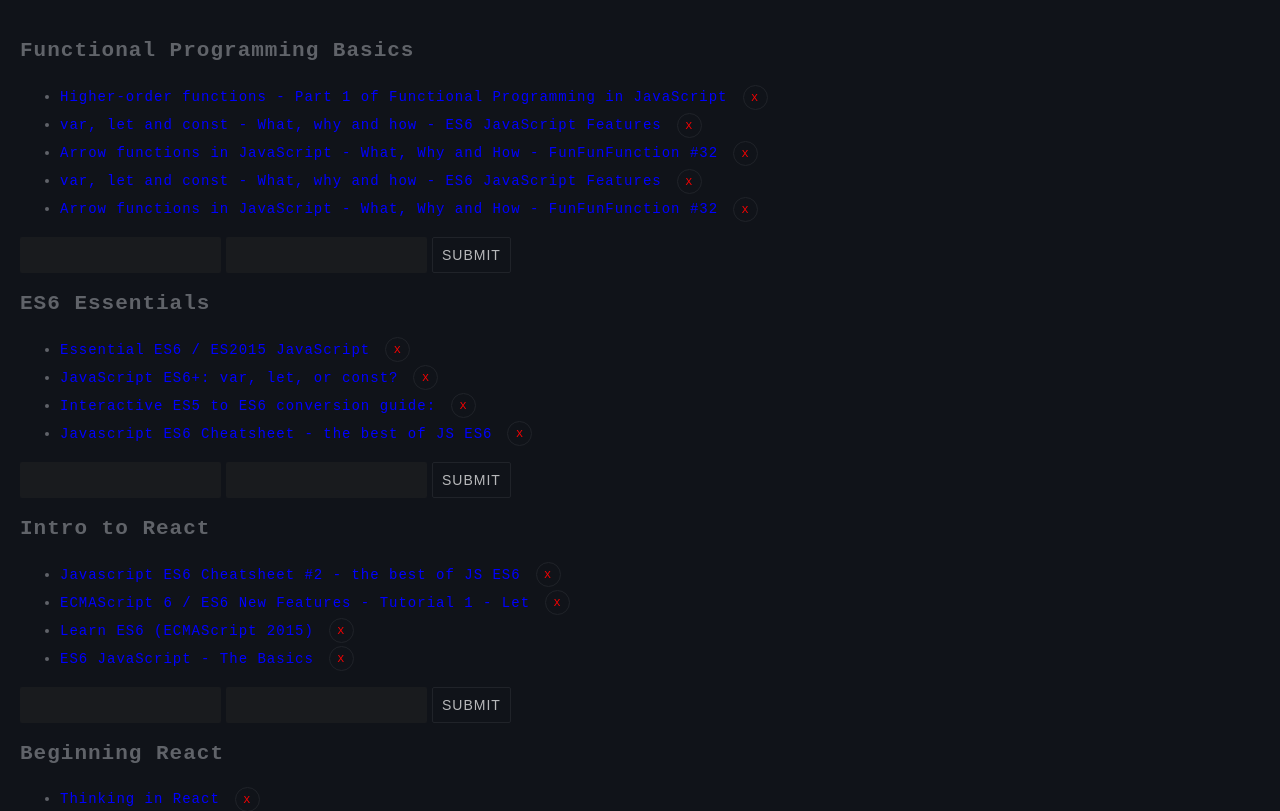
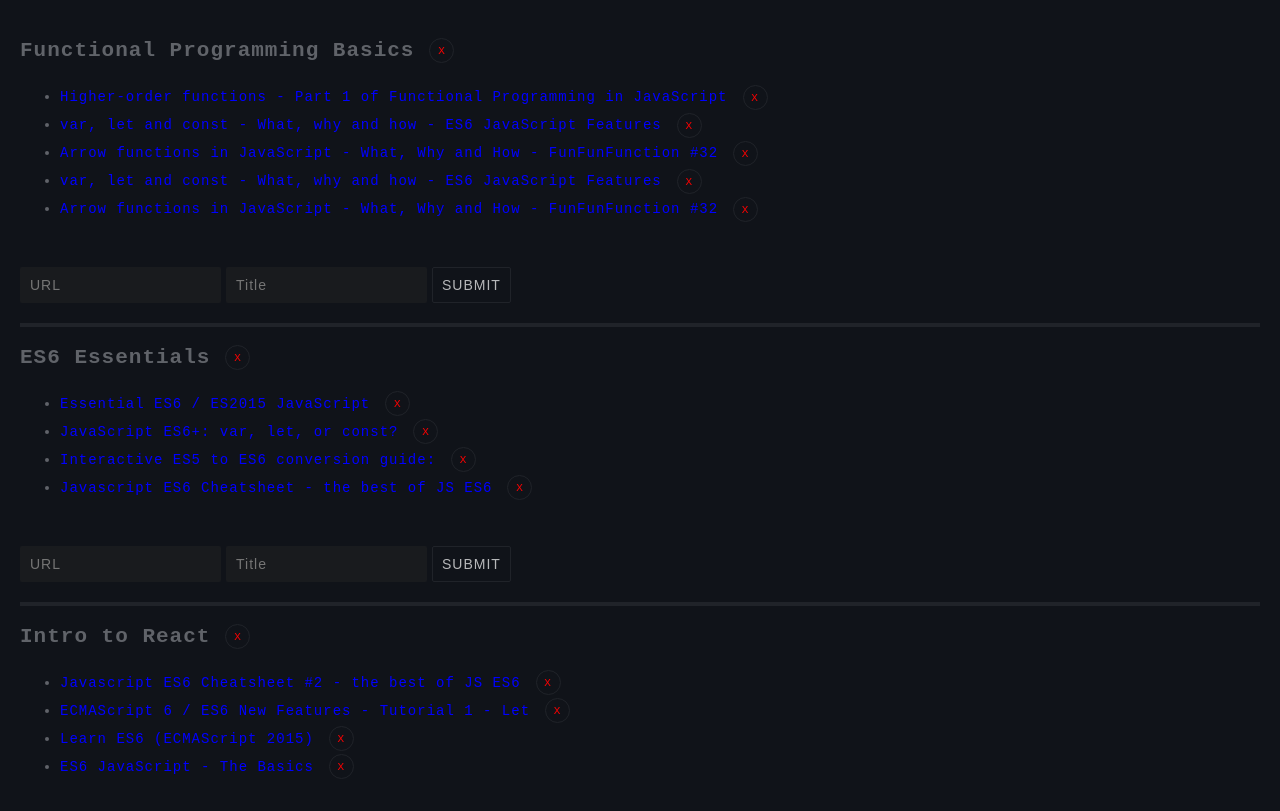
Before and after one commit to Roman-KO/notes, a React (Create React App) app: page / in a window 1280 px wide. Shown: the top 811 px of the page. Built offline with nearby package versions, Linux system fonts and the light colour scheme.

Commit message:
Deleting now works

```diff
--- a/src/App.js
+++ b/src/App.js
@@ -15,6 +15,8 @@
 
         this.addNewResource = this.addNewResource.bind(this);
         this.addNewSubject = this.addNewSubject.bind(this);
+        this.removeResource = this.removeResource.bind(this);
+        this.removeSubject = this.removeSubject.bind(this);
     }
 
     addNewResource(subject, x){
@@ -35,18 +37,33 @@
 		this.setState(tempState);
 	}
 
+    removeSubject(subject) {
+        delete this.state.resources[subject];
+		this.setState(this.state);
+	}
+
+    removeResource(subject, resource) {
+        delete this.state.resources[subject].resources[resource.i];
+        this.setState(this.state);
+    }
+
     render() {
         return (
             <div>
                 {this.state.resources.map(
                     (x, index) => {
                         return(
-                            <Subject index={index} addResource={this.addNewResource} items={x} key={index} />
+                            <Subject
+                                index={index}
+                                addResource={this.addNewResource}
+                                removeResource={this.removeResource}
+                                removeSubject={this.removeSubject}
+                                items={x}
+                                key={index}
+                            />
                         )
                     }
                 )}
-                <br />
-                <hr />
                 <br />
                 <AddNewSubject addSubject={this.addNewSubject}/>
             </div>
--- a/src/Subject.js
+++ b/src/Subject.js
@@ -4,8 +4,8 @@
 	constructor(props) {
 		super(props);
 
-		this.handleClick = this.handleClick.bind(this);
-		this.handleDelete = this.handleDelete.bind(this);
+		this.handleDeleteResource = this.handleDeleteResource.bind(this);
+		this.handleDeleteSubject = this.handleDeleteSubject.bind(this);
 		this.handleTyping = this.handleTyping.bind(this);
 		this.handleSubmit = this.handleSubmit.bind(this);
 
@@ -17,38 +17,14 @@
 		}
 	}
 
-	handleClick() {
-		this.setState(prevState => ({
-			isClicked: !prevState.isClicked,
-			styleDiv: 'fun'
-		}));
-		console.log(this.state.isClicked);
+	handleDeleteResource(x) {
+		const subject = this.props.index;
+		const resource = x;
 
-		setTimeout(() => {
-			console.log(this.state.isClicked);
-			this.setState({
-				isClicked: false,
-				styleDiv: 'unfuntoo'})
-		}, 2000)
+		this.props.removeResource(subject, resource);
 	}
-
-	handleDelete(x, i) {
-		// const tempProps = this.props.items;
-		let fun = () => {
-			// console.log(x.x.title);
-			// console.log(this.props.items.resources[0].title);
-
-			if(this.props.items.resources[i] === x.x.index){
-				let yep = x.x.title;
-				console.log(yep);
-
-				// delete this.props.items.resources[i];
-				// console.log(this.props.items.resources[i].title);
-			} else {
-				console.log("bananas: " + this.props.items.resources);
-			}
-		}
-		fun();
+	handleDeleteSubject(x) {
+		this.props.removeSubject(x);
 	}
 
 	handleTyping(e) {
@@ -57,8 +33,6 @@
 		const name = target.name;
 
 		this.setState({
-			// title: e.target.value,
-			// url: e.target.value,
 			[name]: value
 		})
 	}
@@ -75,8 +49,16 @@
 	render() {
 		return(
 			<div>
-				<h2 onClick={this.handleClick}>
+				<h2>
 					{this.props.items.subject}
+					<button
+						className="delete"
+						onClick={() => {
+								this.handleDeleteSubject(this.props.index)
+							}
+						}>
+						x
+					</button>
 				</h2>
 				<ul>
 				{this.props.items.resources.map(
@@ -92,7 +74,8 @@
 								<button
 									className="delete"
 									onClick={() => {
-											this.handleDelete({x}, {i})}
+											this.handleDeleteResource({i})
+										}
 									}>
 									x
 								</button>
@@ -107,17 +90,20 @@
 						onChange={this.handleTyping}
 						value={this.state.url}
 						type="text"
+						placeholder="URL"
 					/>
 					<input
 						name="title"
 						onChange={this.handleTyping}
 						value={this.state.title}
 						type="text"
+						placeholder="Title"
 					/>
 					<button onClick={this.handleSubmit}>
 						Submit
 					</button>
 				</form>
+				<hr />
 			</div>
 		)
 	}
--- a/src/index.css
+++ b/src/index.css
@@ -68,6 +68,9 @@
     border-top: 4px solid #202329;
     margin: 5px 0;
 }
+form {
+    padding: 30px 0 15px;
+}
 .new-form input {
     margin-bottom: 10px;
     display: block;
```
Also changed, not shown: 1 other file (tests, documents, lock files or other folders). Lines whose indentation alone changed are shown as unchanged.
